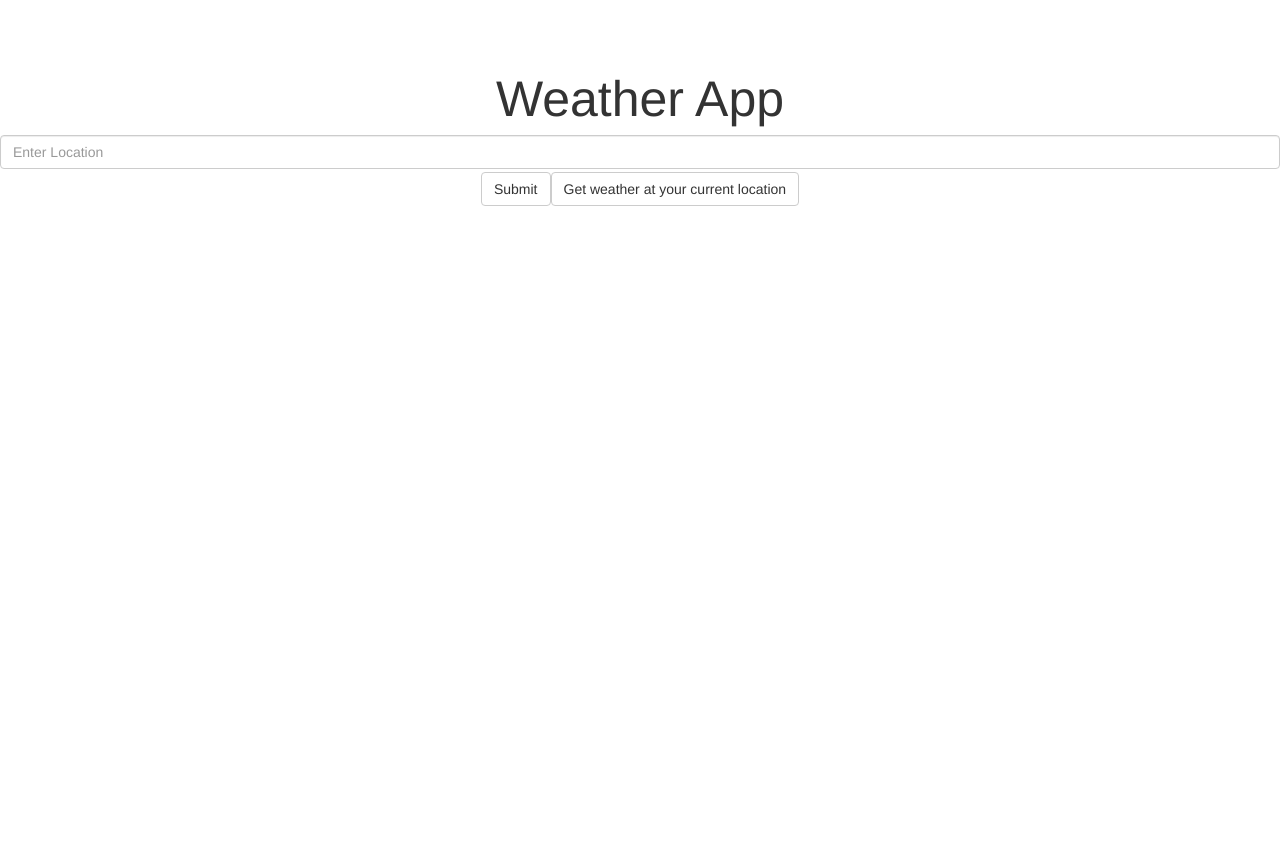
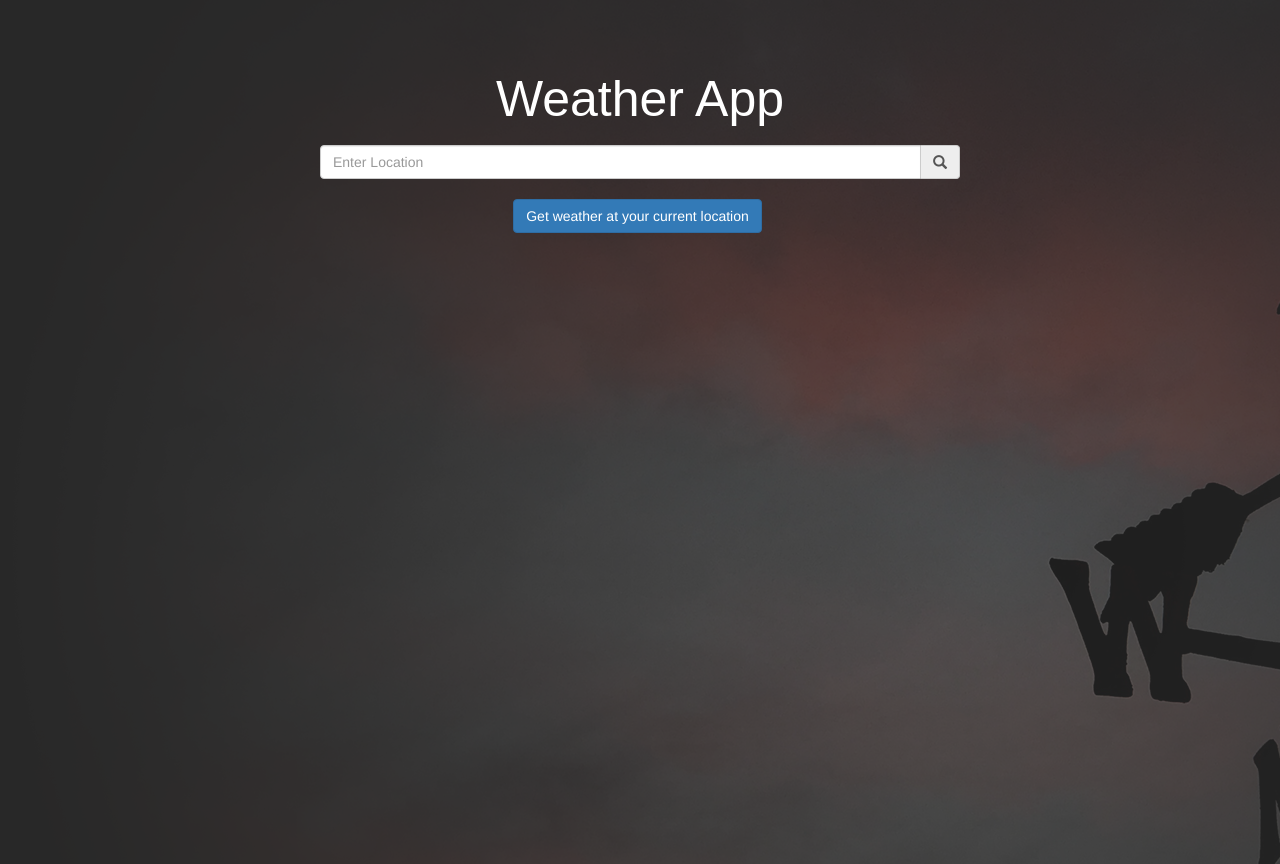
Before and after one commit to himank-goel/Weather-App, a React (Create React App) app: page / in a window 1280 px wide. Before the commit the page ends 800 px from the top, so only its background shows below. Built offline with nearby package versions, Linux system fonts and the light colour scheme.

Commit message:
Improved CSS

```diff
--- a/public/index.html
+++ b/public/index.html
@@ -22,7 +22,7 @@
     <link rel="stylesheet" href="https://maxcdn.bootstrapcdn.com/bootstrap/latest/css/bootstrap.min.css">
     <title>React App</title>
   </head>
-  <body>
+  <body class="bg">
     <noscript>
       You need to enable JavaScript to run this app.
     </noscript>
--- a/src/App.jsx
+++ b/src/App.jsx
@@ -1,23 +1,29 @@
 import React, { Component } from 'react';
 import './app.css';
-import { Form, FormControl, Button} from 'react-bootstrap';
+import { Form, FormControl, InputGroup, Glyphicon, Button} from 'react-bootstrap';
 
 class App extends Component {
     render() {
         return (
             <div className = "App">
                 <div className = "App-title"> Weather App</div>
+                <div className = "Input-form">
                     <Form horizontal>
+                        <InputGroup className = "Input-field">
                             <FormControl
                                 placeholder = 'Enter Location'
                             />
-                    <Button>
-                        Submit
-                    </Button>
-                    <Button>
+                            <InputGroup.Addon>
+                                <Glyphicon glyph = "search" />
+                            </InputGroup.Addon>
+                        </InputGroup>
+                        <div>
+                            <Button className = "Current-location-btn btn-primary">
                                 Get weather at your current location
                             </Button>
+                        </div>
                     </Form>
+                </div>
             </div>
         )
     }
--- a/src/app.css
+++ b/src/app.css
@@ -1,3 +1,14 @@
+html, body {
+    color: #fff;
+    height: 100%;
+}
+
+.bg {
+    height: 100%;
+    background-image: url(Assets/bg-image.png);
+    background-repeat: no-repeat;
+}
+
 .App {
     text-align: center;
     font-size: 25px;
@@ -5,5 +16,18 @@
 }
 
 .App-title {
+    font-family: "Arial", Helvetica, sans-serif;
     font-size: 50px;
 }
+
+.Input-field {
+    margin-top: 10px;
+    margin-bottom: 10px;
+    width: 50%;
+    margin-left: 25%;
+}
+
+.Current-location-btn {
+    margin: 10px;
+    margin-left: 5px;
+}
```
Also changed, not shown: src/Assets/bg-image.png (added). Lines whose indentation alone changed are shown as unchanged.
